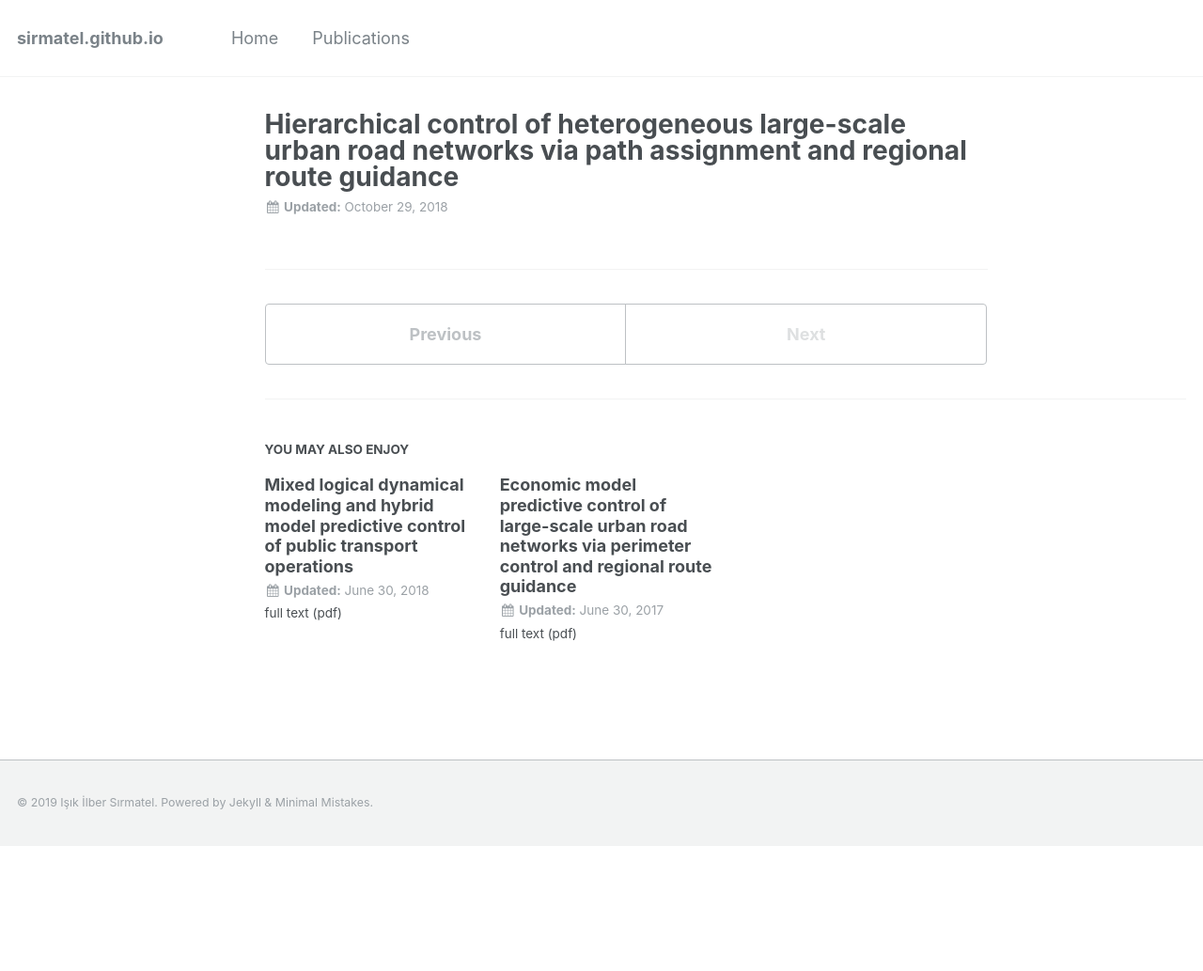
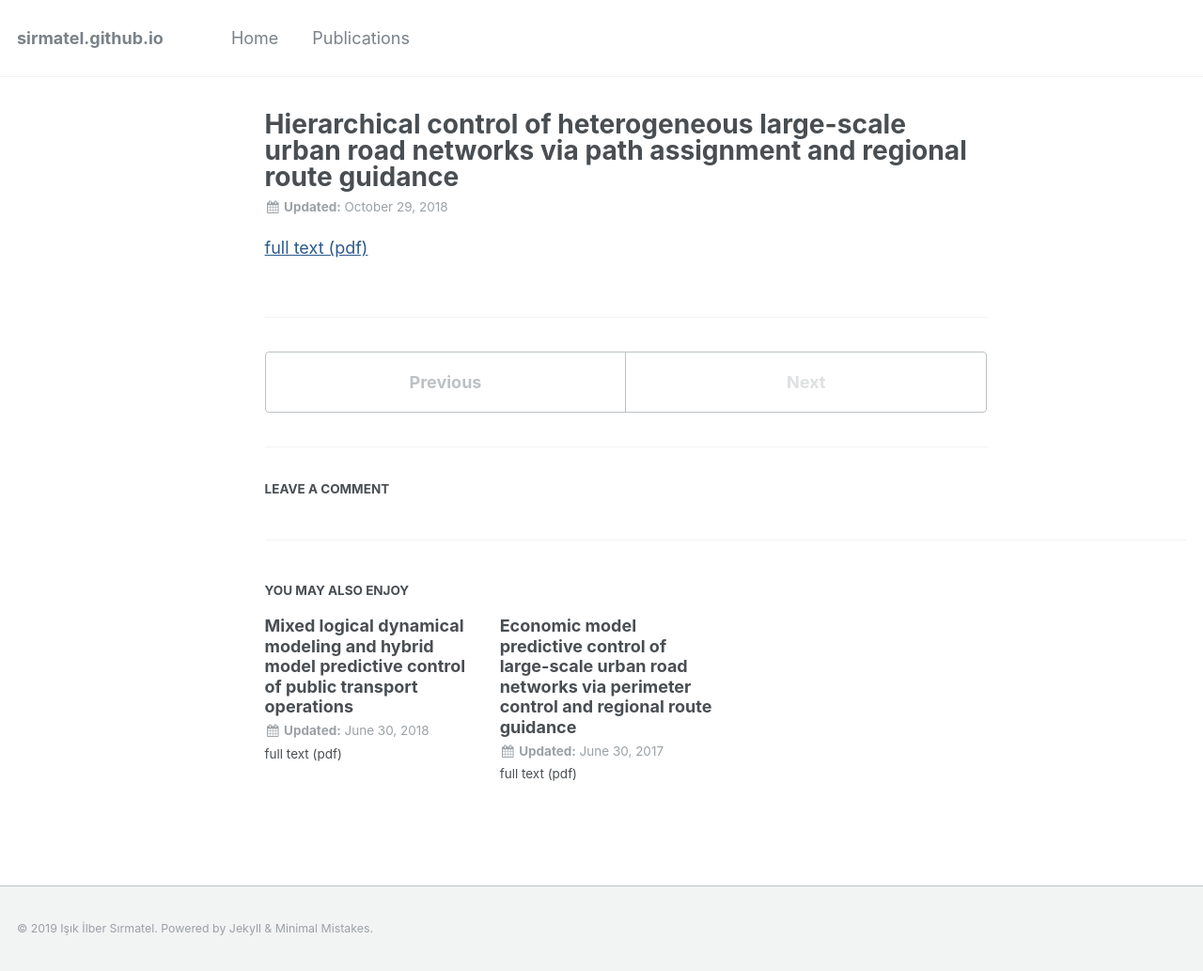
Before and after one commit to sirmatel/sirmatel.github.io, a Jekyll site: the page built from _posts/publications/2018-10-29-yildirimoglu2018.md, in a window 1280 px wide. Shown: the whole page at 94% size. Built offline with Jekyll 4.4.1, drawn with Linux system fonts in a browser that asks for light colours; comment, search, counter and statistics services are not loaded; before the commit the page ends 900 px from its top, so only the background shows below that.

Commit message:
Update 2018-10-29-yildirimoglu2018.md

```diff
--- a/_posts/publications/2018-10-29-yildirimoglu2018.md
+++ b/_posts/publications/2018-10-29-yildirimoglu2018.md
@@ -8,7 +8,8 @@
 category: publications
 author_profile: false
 excerpt:
-comments: false
+comments: true
 sidebar:
   nav:
 ---
+<a href="https://sirmatel.github.io/assets/files/yildirimoglu2018hierarchical.pdf" style="color: #2d5a8c; text-decoration:underline">full text (pdf)</a>
```
